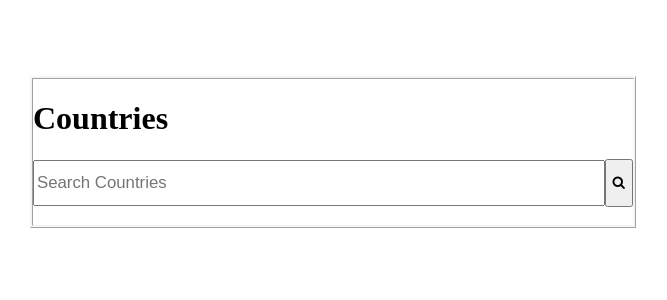
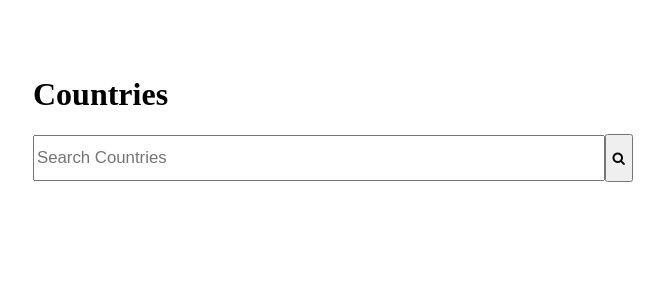
Before and after one commit to Kajal-Gautam1/MyNextJsCountryListApp, a Next.js app: page / in a window 1280 px wide. Shown: the top 300 px of the page, without its empty margins (307-974 px from the left). Built offline with nearby package versions, Linux system fonts and the light colour scheme; no server answers.

Commit message:
Update index.module.css

```diff
--- a/styles/index.module.css
+++ b/styles/index.module.css
@@ -3,6 +3,5 @@
     width: 600px;
     margin-left: auto;
     margin-right: auto;
-    border-style: ridge;
-    border-color: whitesmoke;
+
 }
```
